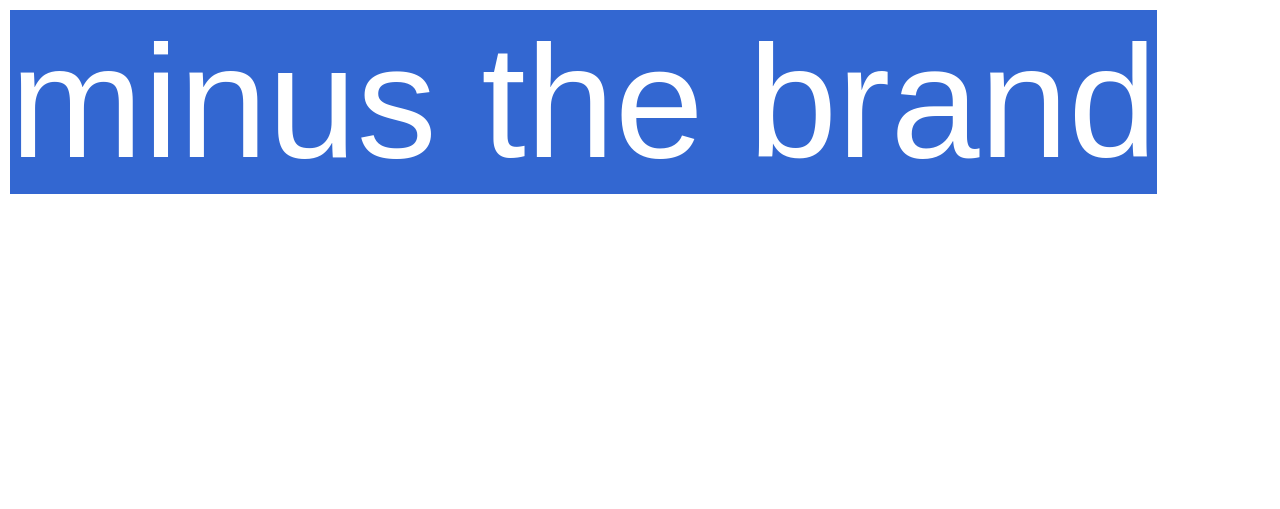
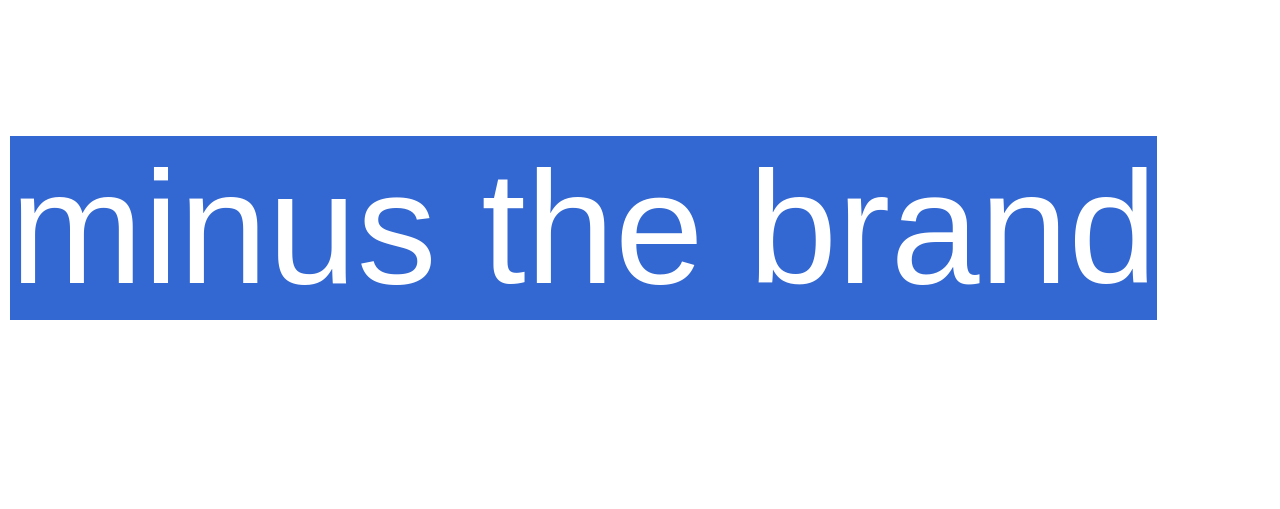
Before and after one commit to minusthebrand/minusthebrand, a plain HTML site: page index.html in a window 1280 px wide. Shown: the top 509 px of the page. Drawn offline with Linux system fonts and the light colour scheme.

Commit message:
Update index.html

```diff
--- a/index.html
+++ b/index.html
@@ -9,9 +9,10 @@ textarea {
 	outline: none;
 	border: none;
 	resize: none;
-    color: white;
-    font-family: sans-serif;
-    font-size: 10em;}
+    	color: white;
+    	font-family: sans-serif;
+    	font-size: 10em;
+	margin-top:10%;
 	}
 </style>
 <head>
```
